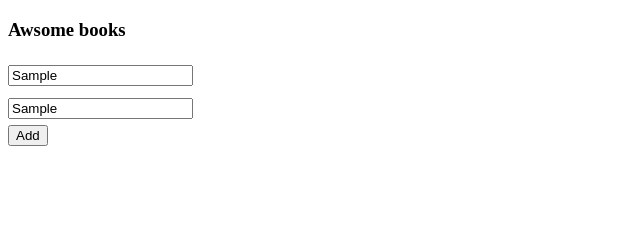
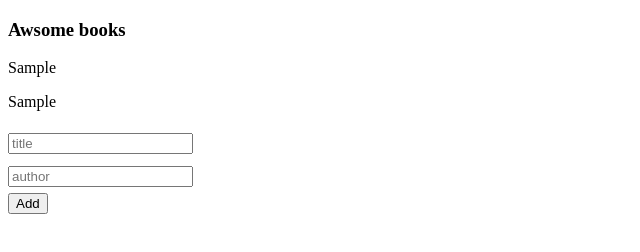
Before and after one commit to Takhmina175/awesome_books, a plain HTML site: page index.html in a window 1280 px wide. Both pictures are taken after typing "Sample", "Sample" into the empty fields and a click on the button "Add". Shown: the whole page, without its empty margins (0-640 px from the left). Drawn offline with Linux system fonts and the light colour scheme.

Commit message:
Add logic to add book to the array list

```diff
--- a/index.js
+++ b/index.js
@@ -1,14 +1,40 @@
-const list = [];
-const inputEl = document.querySelectorAll('input')
+const books = [];
 
+const titleInput = document.querySelector('#title')
+const authorInput = document.querySelector('#author');
+const bookContainer = document.querySelector('#ptext');
 
 const addBtn = document.getElementById('add-btn');
 
-addBtn.onclick = function () {
+function addBook(title, author) {
+  books.push({title, author});
+
+  return { title, author };
+}
+
+function createBook({ title, author }) {
+  const bookDiv = document.createElement('div');
+  const bookTitle = document.createElement('p');
+  const bookAuthor = document.createElement('p');
+
+  bookTitle.textContent = title;
+  bookAuthor.textContent = author;
+
+  bookDiv.append(bookTitle, bookAuthor);
+  bookContainer.appendChild(bookDiv);
+}
+
+books.forEach(createBook);
+
+addBtn.onclick = function (e) {
+  e.preventDefault();
+
+  const newBook = addBook(
+    titleInput.value,
+    authorInput.value
+  );
+
+  createBook(newBook);
+  titleInput.value = '';
+  authorInput.value = '';
 };
-function addBook() {
-const title = document.getElementById("title").value;
-const author = document.getElementById("author").value;
-  const arrobj = ({ title, author });
-  list.push(arrobj);
-}
```
Also changed, not shown: index.html (line endings or trailing spaces), 2 other files.
